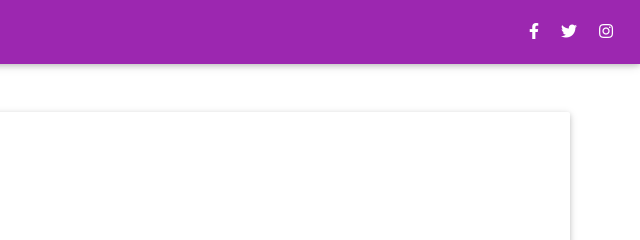
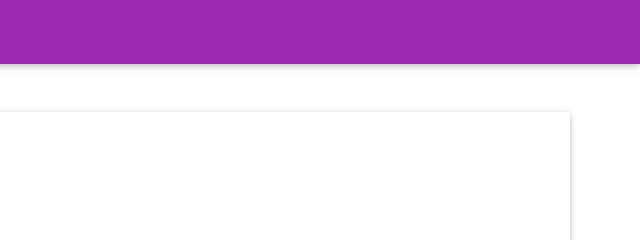
Before and after one commit to nh916/MDB-safoja-butterfly, a website: page views/contacts.html in a window 1280 px wide. Shown: the top 240 px of the page, 640-1280 px from the left. Drawn offline with nearby package versions, Linux system fonts and the light colour scheme.

```diff
--- a/public/css/stylesheet.css
+++ b/public/css/stylesheet.css
@@ -59,6 +59,6 @@
 
 footer {
     /* position: absolute; */
-    margin-top: 20%;
+    margin-top: 10%;
     margin-bottom: 0%;
 }
--- a/views/contacts.html
+++ b/views/contacts.html
@@ -55,20 +55,6 @@
                     </li>
                     <li class="nav-item active">
                         <a class="nav-link" href="contacts.html">Contact Us <span class="sr-only">(current)</span></a>
-                    </li>
-                </ul>
-
-
-                <!-- social media icons -->
-                <ul class="navbar-nav nav-flex-icons">
-                    <li class="nav-item">
-                        <a class="nav-link"><i class="fab fa-facebook-f"></i></a>
-                    </li>
-                    <li class="nav-item">
-                        <a class="nav-link"><i class="fab fa-twitter"></i></a>
-                    </li>
-                    <li class="nav-item">
-                        <a class="nav-link"><i class="fab fa-instagram"></i></a>
                     </li>
                 </ul>
 
```
Also changed, not shown: snippets/analytics.html (deleted, +0 -10 lines), snippets/favicon.html (deleted, +0 -10 lines), views/prices.html (+0 -14 lines).
